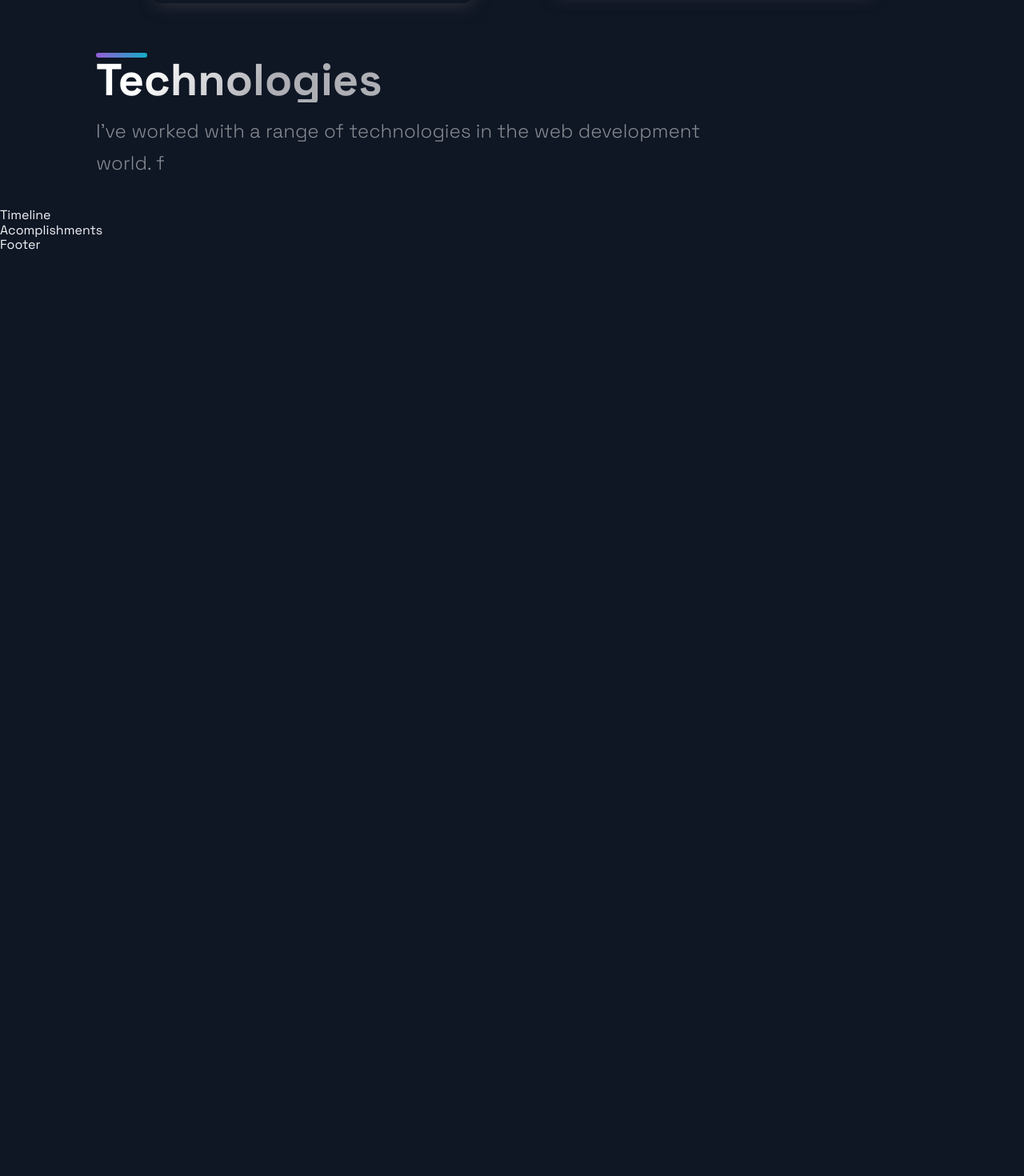
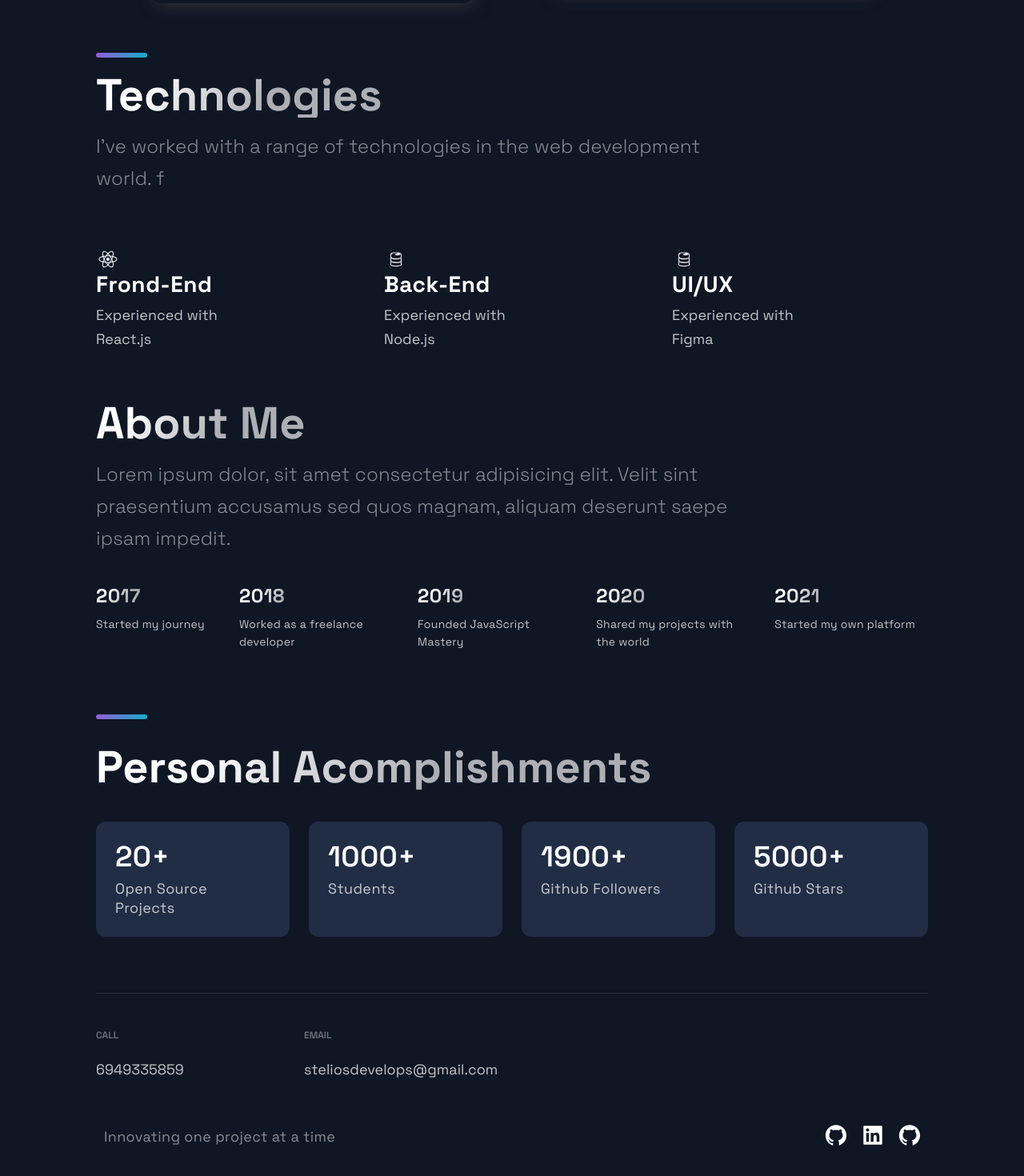
Before and after one commit to steliosal/portfolio_stelios, a Next.js app: page / in a window 1280 px wide. Shown: the part 2312-3782 px from the top of the page at 80% size. Before the commit the page ends 2628 px from the top, so only its background shows below. Built offline with nearby package versions, Linux system fonts and the light colour scheme.

Commit message:
Completed Template Website

```diff
--- a/src/components/Acomplishments/Acomplishments.js
+++ b/src/components/Acomplishments/Acomplishments.js
@@ -11,9 +11,17 @@ const data = [
 ];
 
 const Acomplishments = () => (
-  <div>
-    Acomplishments
-  </div>
+  <Section>
+    <SectionTitle>Personal Acomplishments</SectionTitle>
+    <Boxes>
+      {data.map((card, index) => (
+        <Box key={index}>
+          <BoxNum>{card.number}+</BoxNum>
+          <BoxText>{card.text}</BoxText>
+        </Box>
+      ))}
+    </Boxes>
+  </Section>
 );
 
 export default Acomplishments;
--- a/src/components/Footer/Footer.js
+++ b/src/components/Footer/Footer.js
@@ -6,9 +6,36 @@ import { CompanyContainer, FooterWrapper, LinkColumn, LinkItem, LinkList, LinkTi
 
 const Footer = () => {
   return (
-    <div>
-      Footer
-    </div>
+    <FooterWrapper>
+      <LinkList>
+        <LinkColumn>
+          <LinkTitle>Call</LinkTitle>
+          <LinkItem href='tel:6949335859'>6949335859</LinkItem>
+        </LinkColumn>
+        <LinkColumn>
+          <LinkTitle>Email</LinkTitle>
+          <LinkItem href='mailto:steliosdevelops@gmail.com'>
+            steliosdevelops@gmail.com
+          </LinkItem>
+        </LinkColumn>
+      </LinkList>
+      <SocialIconsContainer>
+        <CompanyContainer>
+          <Slogan>Innovating one project at a time</Slogan>
+        </CompanyContainer>
+        <SocialContainer>
+          <SocialIcons href='https://github.com/steliosal'>
+            <AiFillGithub size='3rem' />
+          </SocialIcons>
+          <SocialIcons href='https://linkedin.com'>
+            <AiFillLinkedin size='3rem' />
+          </SocialIcons>
+          <SocialIcons href='https://github.com'>
+            <AiFillGithub size='3rem' />
+          </SocialIcons>
+        </SocialContainer>
+      </SocialIconsContainer>
+    </FooterWrapper>
   );
 };
 
--- a/src/components/Technologies/Technologies.js
+++ b/src/components/Technologies/Technologies.js
@@ -17,10 +17,43 @@ import {
 const Technologies = () => (
   <Section id='tech'>
     <SectionDivider />
+    <br  />
     <SectionTitle>Technologies</SectionTitle>
     <SectionText>
       I've worked with a range of technologies in the web development world. f
     </SectionText>
+    <List>
+      <ListItem>
+        <DiReact size='3rem' />
+        <ListContainer>
+          <ListTitle>Frond-End</ListTitle>
+          <ListParagraph>
+            Experienced with <br />
+            React.js
+          </ListParagraph>
+        </ListContainer>
+      </ListItem>
+      <ListItem>
+        <DiFirebase size='3rem' />
+        <ListContainer>
+          <ListTitle>Back-End</ListTitle>
+          <ListParagraph>
+            Experienced with <br />
+            Node.js
+          </ListParagraph>
+        </ListContainer>
+      </ListItem>
+      <ListItem>
+        <DiFirebase size='3rem' />
+        <ListContainer>
+          <ListTitle>UI/UX</ListTitle>
+          <ListParagraph>
+            Experienced with <br />
+            Figma
+          </ListParagraph>
+        </ListContainer>
+      </ListItem>
+    </List>
   </Section>
 );
 
--- a/src/components/TimeLine/TimeLine.js
+++ b/src/components/TimeLine/TimeLine.js
@@ -7,45 +7,86 @@ import { TimeLineData } from '../../constants/constants';
 const TOTAL_CAROUSEL_COUNT = TimeLineData.length;
 
 const Timeline = () => {
-  // const [activeItem, setActiveItem] = useState(0);
-  // const carouselRef = useRef();
+  const [activeItem, setActiveItem] = useState(0);
+  const carouselRef = useRef();
 
-  // const scroll = (node, left) => {
-  //   return node.scrollTo({ left, behavior: 'smooth' });
-  // }
+  const scroll = (node, left) => {
+    return node.scrollTo({ left, behavior: 'smooth' });
+  }
 
-  // const handleClick = (e, i) => {
-  //   e.preventDefault();
+  const handleClick = (e, i) => {
+    e.preventDefault();
 
-  //   if (carouselRef.current) {
-  //     const scrollLeft = Math.floor(carouselRef.current.scrollWidth * 0.7 * (i / TimeLineData.length));
+    if (carouselRef.current) {
+      const scrollLeft = Math.floor(carouselRef.current.scrollWidth * 0.7 * (i / TimeLineData.length));
 
-  //     scroll(carouselRef.current, scrollLeft);
-  //   }
-  // }
+      scroll(carouselRef.current, scrollLeft);
+    }
+  }
 
-  // const handleScroll = () => {
-  //   if (carouselRef.current) {
-  //     const index = Math.round((carouselRef.current.scrollLeft / (carouselRef.current.scrollWidth * 0.7)) * TimeLineData.length);
+  const handleScroll = () => {
+    if (carouselRef.current) {
+      const index = Math.round((carouselRef.current.scrollLeft / (carouselRef.current.scrollWidth * 0.7)) * TimeLineData.length);
 
-  //     setActiveItem(index);
-  //   }
-  // }
+      setActiveItem(index);
+    }
+  }
 
-  // // snap back to beginning of scroll when window is resized
-  // // avoids a bug where content is covered up if coming from smaller screen
-  // useEffect(() => {
-  //   const handleResize = () => {
-  //     scroll(carouselRef.current, 0);
-  //   }
+  // snap back to beginning of scroll when window is resized
+  // avoids a bug where content is covered up if coming from smaller screen
+  useEffect(() => {
+    const handleResize = () => {
+      scroll(carouselRef.current, 0);
+    }
 
-  //   window.addEventListener('resize', handleResize);
-  // }, []);
+    window.addEventListener('resize', handleResize);
+  }, []);
 
   return (
-    <div>
-      Timeline
-    </div>
+    <Section id='about'>
+      <SectionTitle>About Me</SectionTitle>
+      <SectionText>
+        Lorem ipsum dolor, sit amet consectetur adipisicing elit. Velit sint
+        praesentium accusamus sed quos magnam, aliquam deserunt saepe ipsam
+        impedit.
+      </SectionText>
+      <CarouselContainer ref={carouselRef} onScroll={handleScroll}>
+        <>
+          {TimeLineData.map((item, index) => (
+            <CarouselMobileScrollNode
+              key={index}
+              final={index === TOTAL_CAROUSEL_COUNT - 1}
+            >
+              <CarouselItem
+                index={index}
+                id={`carousel__item-${index}`}
+                active={activeItem}
+                onClick={e => handleClick(e, index)}
+              >
+                <CarouselItemTitle>
+                  {item.year}
+                </CarouselItemTitle>
+                <CarouselItemText>{item.text}</CarouselItemText>
+              </CarouselItem>
+            </CarouselMobileScrollNode>
+          ))}
+        </>
+      </CarouselContainer>
+      <CarouselButtons>
+        {TimeLineData.map((item, index)=> (
+          <CarouselButton
+          key={index}
+          index = {index}
+          active = {activeItem}
+          onClick = {(e) => handleClick(e, index)}
+          type = 'button'
+          >
+            <CarouselButtonDot active = {activeItem}/>
+          </CarouselButton>
+        ))}
+      </CarouselButtons>
+      <SectionDivider/>
+    </Section>
   );
 };
 
```
